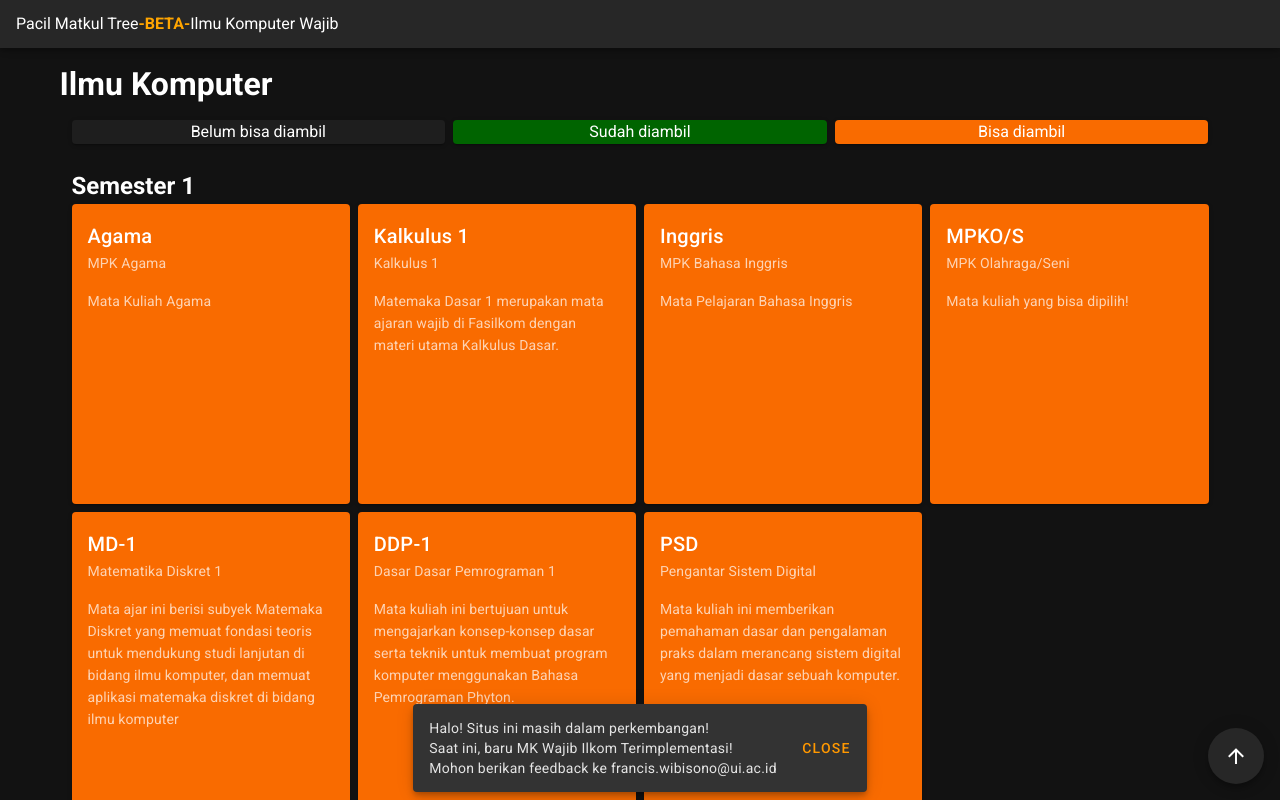
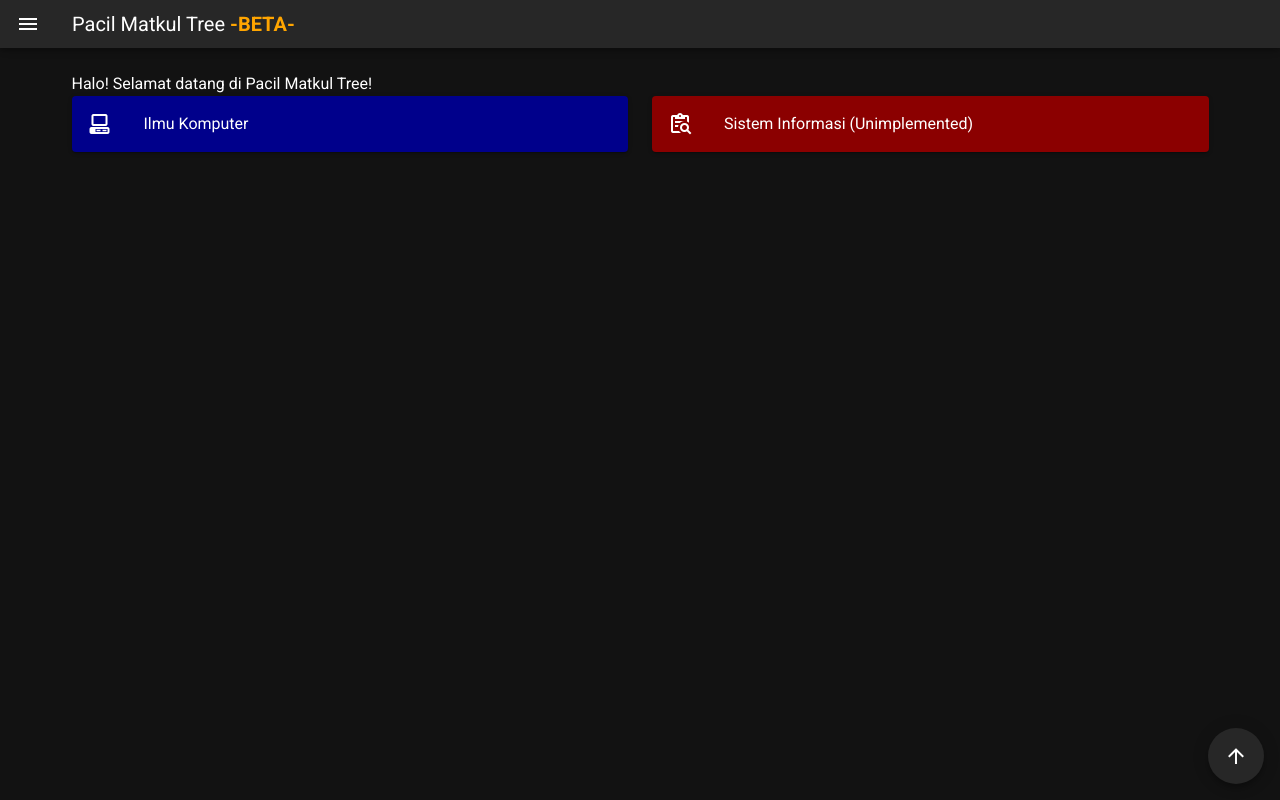
Before and after one commit to fwibisono87/matkul-tree, a Nuxt app: page / in a window 1280 px wide. Shown: the top 800 px of the page. Built offline with nearby package versions, Linux system fonts and the light colour scheme.

Commit message:
Add homescreen and about

```diff
--- a/layouts/default.vue
+++ b/layouts/default.vue
@@ -15,12 +15,43 @@
           <span class='mx-auto'>Loading!</span>
         </v-row>
       </v-overlay>
-      <v-app-bar dense>
-        Pacil Matkul Tree <span style='color: orange; font-weight: bold'> -BETA- </span> Ilmu Komputer Wajib
+      <v-app-bar dense fixed>
+        <v-app-bar-nav-icon @click.stop='drawer = !drawer'></v-app-bar-nav-icon>
+        <v-toolbar-title>
+          Pacil Matkul Tree <span style='color: orange; font-weight: bold'> -BETA- </span>
+        </v-toolbar-title>
       </v-app-bar>
-      <v-container min-height='100%'>
+      <v-container class='mt-12'>
         <nuxt />
       </v-container>
+      <v-navigation-drawer
+        v-model='drawer'
+        fixed
+      >
+        <v-list class='px-2 pt-2'>
+          <v-list-item-title style='font-size: 125%'>Pacil Matkul Tree <span style='color: orange; font-weight: bold'> -BETA- </span></v-list-item-title>
+        </v-list>
+        <v-list nav dense>
+          <v-list-item-group>
+            <v-list-item to='/'>
+              <v-list-item-icon><v-icon>mdi-home</v-icon></v-list-item-icon>
+              <v-list-item-title>Home</v-list-item-title>
+            </v-list-item>
+            <v-list-item to='/about'>
+              <v-list-item-icon><v-icon>mdi-information</v-icon></v-list-item-icon>
+              <v-list-item-title>About</v-list-item-title>
+            </v-list-item>
+            <v-list-item to='/ilkom'>
+              <v-list-item-icon><v-icon>mdi-desktop-classic</v-icon></v-list-item-icon>
+              <v-list-item-title>Ilmu Komputer</v-list-item-title>
+            </v-list-item>
+            <v-list-item to='/si'>
+              <v-list-item-icon><v-icon>mdi-clipboard-text-search-outline</v-icon></v-list-item-icon>
+              <v-list-item-title>Sistem Informasi</v-list-item-title>
+            </v-list-item>
+          </v-list-item-group>
+        </v-list>
+      </v-navigation-drawer>
       <v-btn
         fab
         dark
@@ -31,23 +62,6 @@
       >
         <v-icon>mdi-arrow-up</v-icon>
       </v-btn>
-      <v-snackbar
-        :value='true'
-        :multi-line="multiLine"
-        :timeout='10000'
-      >
-        Halo! Situs ini masih dalam perkembangan!<br /> Saat ini, baru MK Wajib Ilkom Terimplementasi!<br />Mohon berikan feedback ke francis.wibisono@ui.ac.id
-        <template v-slot:action='{ attrs }'>
-          <v-btn
-            color="orange"
-            text
-            v-bind="attrs"
-            @click="snackbar = false"
-          >
-            Close
-          </v-btn>
-        </template>
-      </v-snackbar>
     </v-main>
   </v-app>
 </template>
@@ -56,7 +70,8 @@
 export default {
   name: 'default',
   data: () => ({
-    loader: true
+    loader: true,
+    drawer: false
   }),
   created() {
     // console.log("created")
--- /dev/null
+++ b/pages/about.vue
@@ -0,0 +1,19 @@
+<template>
+  <v-container>
+    <h1>About</h1>
+    <p>Pacil Matkul Tree merupakan sebuah website yang diperuntukkan untuk membantu mahasiswa Fakultas Ilmu Komputer, Universitas Indonesia memilih mata kuliah yang dapat diambil sesuai prerekuisit yang ada.</p>
+    <p>Saat ini, web app ini masih ada dalam pengembangan, dan baru mengimplementasikan mata kuliah wajib Program Studi Ilmu Komputer.</p>
+    <p>Seluruh kritik dan saran dapat dikirimkan ke <a href='mailto:francis.wibisono@ui.ac.id' target='_blank'>francis.wibisono@ui.ac.id</a> </p>
+    <p>Repositori kode website ini dapat diakses di <a href='https://github.com/fwibisono87/matkul-tree/' target='_blank'>github.com/fwibisono87/matkul-tree/</a> </p>
+  </v-container>
+</template>
+
+<script>
+export default {
+  name: 'about',
+}
+</script>
+
+<style scoped>
+
+</style>
--- /dev/null
+++ b/pages/ilkom/index.vue
@@ -0,0 +1,109 @@
+<template>
+  <div>
+    <h1>Ilmu Komputer</h1>
+    <div>
+      <v-container>
+        <v-row dense>
+          <v-col cols='4'>
+            <!--suppress HtmlDeprecatedAttribute -->
+            <v-card color='#1e1e1e' min-height='100%' align='center'>Belum bisa diambil</v-card>
+          </v-col>
+          <v-col cols='4'>
+            <!--suppress HtmlDeprecatedAttribute -->
+            <v-card color='#006400' min-height='100%' align='center'>Sudah diambil</v-card>
+          </v-col>
+          <v-col cols='4'>
+            <!--suppress HtmlDeprecatedAttribute -->
+            <v-card color='#F96b00' min-height='100%' align='center'>Bisa diambil</v-card>
+          </v-col>
+        </v-row>
+      </v-container>
+    </div>
+    <v-container v-for='semester in data1' :key='semester'>
+      <h2>{{ semester.name }}</h2>
+      <v-row dense>
+        <v-col
+          v-for='matkul in semester.matkuls'
+          :key='matkul'
+          cols='12'
+          sm='6'
+          md='4'
+          lg='3'
+          max-width='50%'
+        >
+          <v-card
+            v-if='matkul.selectable || dependencyDriver(matkul.dependency)===true'
+            :color="matkul.selected==true ? '#006400' : matkul.selectable || dependencyDriver(matkul.dependency)===true ? '#F96b00': '#1e1e1e'"
+            height='100%'
+            min-height='300px'
+            @click='matkul.selected = !matkul.selected'
+          >
+            <v-card-title>{{matkul.stitle}}</v-card-title>
+            <v-card-subtitle>{{matkul.ltitle}}</v-card-subtitle>
+            <v-card-text>{{matkul.description}}</v-card-text>
+          </v-card>
+          <v-card
+            v-else
+            height='100%'
+            min-height='300px'
+          >
+            <v-card-title>{{matkul.stitle}}</v-card-title>
+            <v-card-subtitle>{{matkul.ltitle}}</v-card-subtitle>
+            <v-card-text>{{matkul.description}}</v-card-text>
+          </v-card>
+        </v-col>
+      </v-row>
+    </v-container>
+  </div>
+</template>
+
+<script>
+export default {
+  name: 'index',
+  data: () => ({
+    data1: [],
+  }),
+  mounted() {
+    this.data1 = JSON.parse(JSON.stringify(require('assets/matkul.json')))
+    // await console.log(this.dependencyDriver(['MatDas 1', 'MatDas 2']))
+  },
+  methods: {
+    dependencyDriver(dependencyList){
+      // console.log("checking!")
+      if(dependencyList===[]){
+        // console.log("empty dependency!")
+        return true
+      }
+      let result = false
+      for(let i = 0; i<dependencyList.length; i++){
+        result = this.checkDependency(dependencyList[i])
+        if(result===false){return false}
+        else continue
+      }
+      return result
+    },
+    checkDependency(value) {
+      const list = this.data1
+      // console.log(list)
+      for(let SemesterCount = 0; SemesterCount<list.length; SemesterCount++){
+        // console.log(list[SemesterCount])
+        const thisSemester = list[SemesterCount]
+        const thisSemesterMatkuls = thisSemester.matkuls
+        // console.log(thisSemesterMatkuls)
+        for (let MatkulCount = 0; MatkulCount<thisSemesterMatkuls.length; MatkulCount++){
+          if(thisSemesterMatkuls[MatkulCount].stitle === value){
+            if(thisSemesterMatkuls[MatkulCount].selected){
+              return true
+            }
+            else return false
+          }
+        }
+      }
+    }
+  }
+}
+</script>
+
+<style scoped>
+
+</style>
--- a/pages/index.vue
+++ b/pages/index.vue
@@ -1,106 +1,29 @@
 <template>
-  <div>
-    <h1>Ilmu Komputer</h1>
-    <div>
-      <v-container>
-        <v-row dense>
-          <v-col cols='4'>
-            <!--suppress HtmlDeprecatedAttribute -->
-            <v-card color='#1e1e1e' min-height='100%' align='center'>Belum bisa diambil</v-card>
-          </v-col>
-          <v-col cols='4'>
-            <!--suppress HtmlDeprecatedAttribute -->
-            <v-card color='#006400' min-height='100%' align='center'>Sudah diambil</v-card>
-          </v-col>
-          <v-col cols='4'>
-            <!--suppress HtmlDeprecatedAttribute -->
-            <v-card color='#F96b00' min-height='100%' align='center'>Bisa diambil</v-card>
-          </v-col>
-        </v-row>
-      </v-container>
-    </div>
-    <v-container v-for='semester in data1' :key='semester'>
-      <h2>{{ semester.name }}</h2>
-      <v-row dense>
-        <v-col
-          v-for='matkul in semester.matkuls'
-          :key='matkul'
-          cols='12'
-          sm='6'
-          md='4'
-          lg='3'
-          max-width='50%'
-        >
-          <v-card
-            v-if='matkul.selectable || dependencyDriver(matkul.dependency)===true'
-            :color="matkul.selected==true ? '#006400' : matkul.selectable || dependencyDriver(matkul.dependency)===true ? '#F96b00': '#1e1e1e'"
-            height='100%'
-            min-height='300px'
-            @click='matkul.selected = !matkul.selected'
-          >
-            <v-card-title>{{matkul.stitle}}</v-card-title>
-            <v-card-subtitle>{{matkul.ltitle}}</v-card-subtitle>
-            <v-card-text>{{matkul.description}}</v-card-text>
-          </v-card>
-          <v-card
-            v-else
-            height='100%'
-            min-height='300px'
-          >
-            <v-card-title>{{matkul.stitle}}</v-card-title>
-            <v-card-subtitle>{{matkul.ltitle}}</v-card-subtitle>
-            <v-card-text>{{matkul.description}}</v-card-text>
-          </v-card>
-        </v-col>
-      </v-row>
-    </v-container>
-  </div>
+  <v-container>
+    <span>Halo! Selamat datang di Pacil Matkul Tree!</span>
+    <v-row>
+      <v-col><v-card color='#00008B'>
+        <v-list-item to='/ilkom'>
+        <v-list-item-icon><v-icon>mdi-desktop-classic</v-icon></v-list-item-icon>
+        <v-list-item-title>Ilmu Komputer</v-list-item-title>
+        </v-list-item>
+      </v-card></v-col>
+      <v-col>
+        <v-card color='#8B0000'>
+        <v-list-item>
+          <v-list-item-icon><v-icon>mdi-clipboard-text-search-outline</v-icon></v-list-item-icon>
+          <v-list-item-title>Sistem Informasi (Unimplemented)</v-list-item-title>
+        </v-list-item>
+      </v-card></v-col>
+    </v-row>
+  </v-container>
 </template>
 
 <script>
 export default {
-  name: 'index',
   data: () => ({
-    data1: [],
+    name: "Home"
   }),
-  mounted() {
-    this.data1 = JSON.parse(JSON.stringify(require('~/assets/matkul.json')))
-    // await console.log(this.dependencyDriver(['MatDas 1', 'MatDas 2']))
-  },
-  methods: {
-    dependencyDriver(dependencyList){
-      // console.log("checking!")
-      if(dependencyList===[]){
-        // console.log("empty dependency!")
-        return true
-      }
-      let result = false
-      for(let i = 0; i<dependencyList.length; i++){
-        result = this.checkDependency(dependencyList[i])
-        if(result===false){return false}
-        else continue
-      }
-      return result
-    },
-    checkDependency(value) {
-      const list = this.data1
-      // console.log(list)
-      for(let SemesterCount = 0; SemesterCount<list.length; SemesterCount++){
-        // console.log(list[SemesterCount])
-        const thisSemester = list[SemesterCount]
-        const thisSemesterMatkuls = thisSemester.matkuls
-        // console.log(thisSemesterMatkuls)
-        for (let MatkulCount = 0; MatkulCount<thisSemesterMatkuls.length; MatkulCount++){
-          if(thisSemesterMatkuls[MatkulCount].stitle === value){
-            if(thisSemesterMatkuls[MatkulCount].selected){
-              return true
-            }
-            else return false
-          }
-        }
-      }
-    }
-  }
 }
 </script>
 
```
